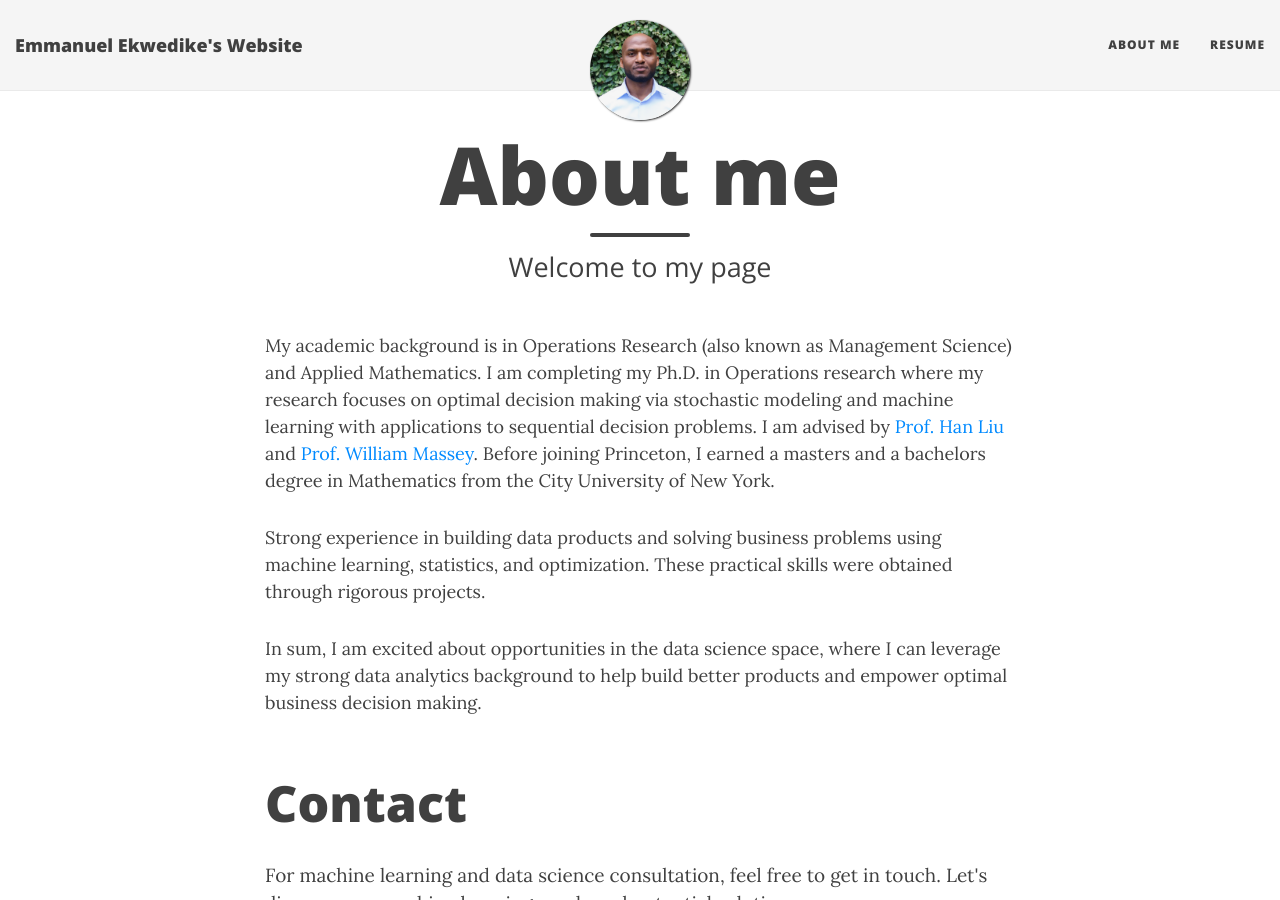
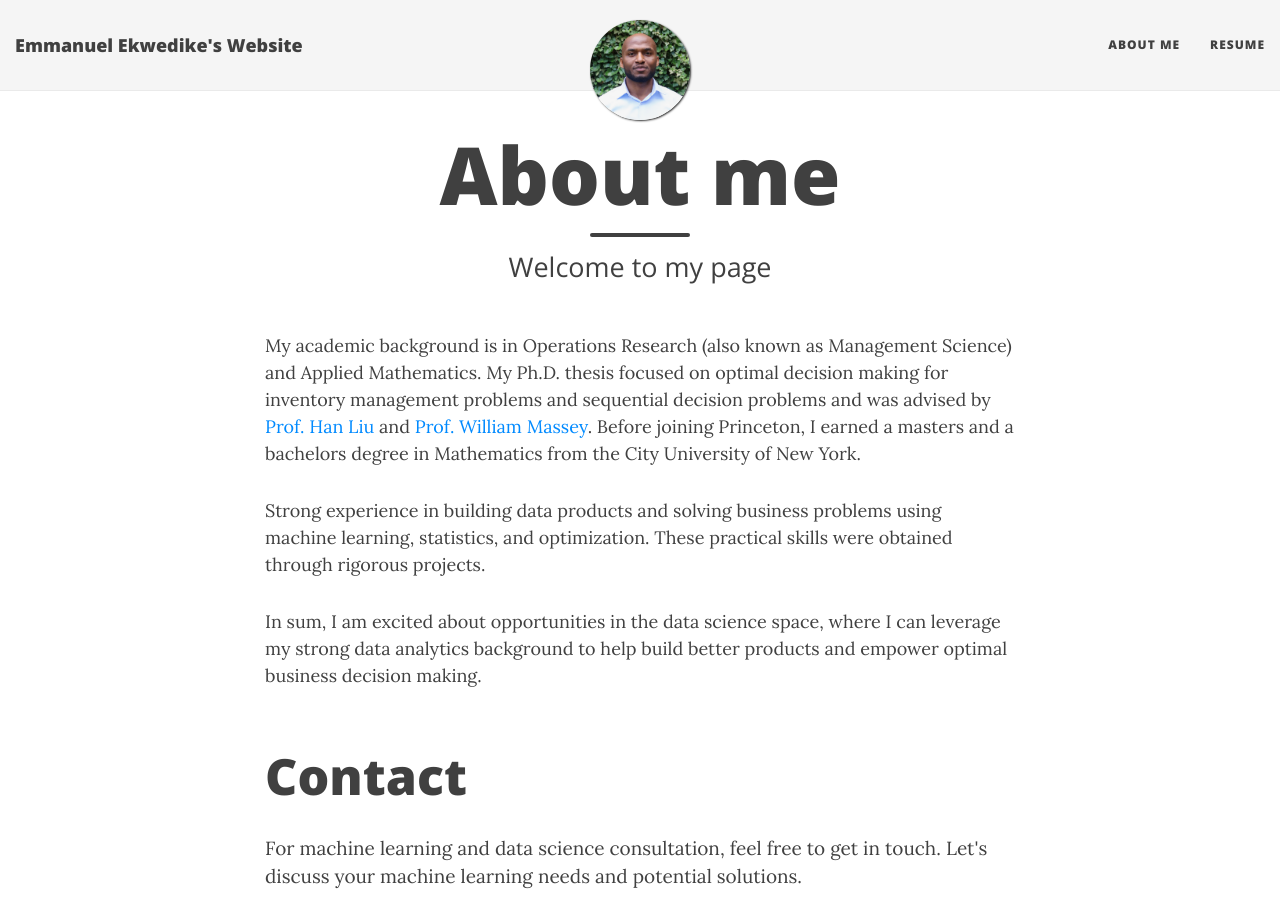
Before and after one commit to eekwedike/eekwedike.github.io, a Jekyll site: the page built from aboutme.md, in a window 1280 px wide and 900 px high. Built offline with Jekyll 4.4.1, drawn with Linux system fonts in a browser that asks for light colours; nearby versions of some CDN libraries.

```diff
--- a/aboutme.md
+++ b/aboutme.md
@@ -5,7 +5,7 @@
 css: "/css/aboutme.css"
 ---
 
-My academic background is in Operations Research (also known as Management Science) and Applied Mathematics. I am completing my Ph.D. in Operations research where my research focuses on optimal decision making via stochastic modeling and machine learning with applications to sequential decision problems. I am advised by <a href="http://magics.cs.northwestern.edu/people.html" target="_blank">Prof. Han Liu</a> and <a href="https://wmassey.princeton.edu/" target="_blank">Prof. William Massey</a>. Before joining Princeton, I earned a masters and a bachelors degree in Mathematics from the City University of New York.
+My academic background is in Operations Research (also known as Management Science) and Applied Mathematics. My Ph.D. thesis focused on optimal decision making for inventory management problems and sequential decision problems and was advised by <a href="http://magics.cs.northwestern.edu/people.html" target="_blank">Prof. Han Liu</a> and <a href="https://wmassey.princeton.edu/" target="_blank">Prof. William Massey</a>. Before joining Princeton, I earned a masters and a bachelors degree in Mathematics from the City University of New York.
 
 Strong experience in building data products and solving business problems using machine learning, statistics, and optimization. These practical skills were obtained through rigorous projects.
 
```
